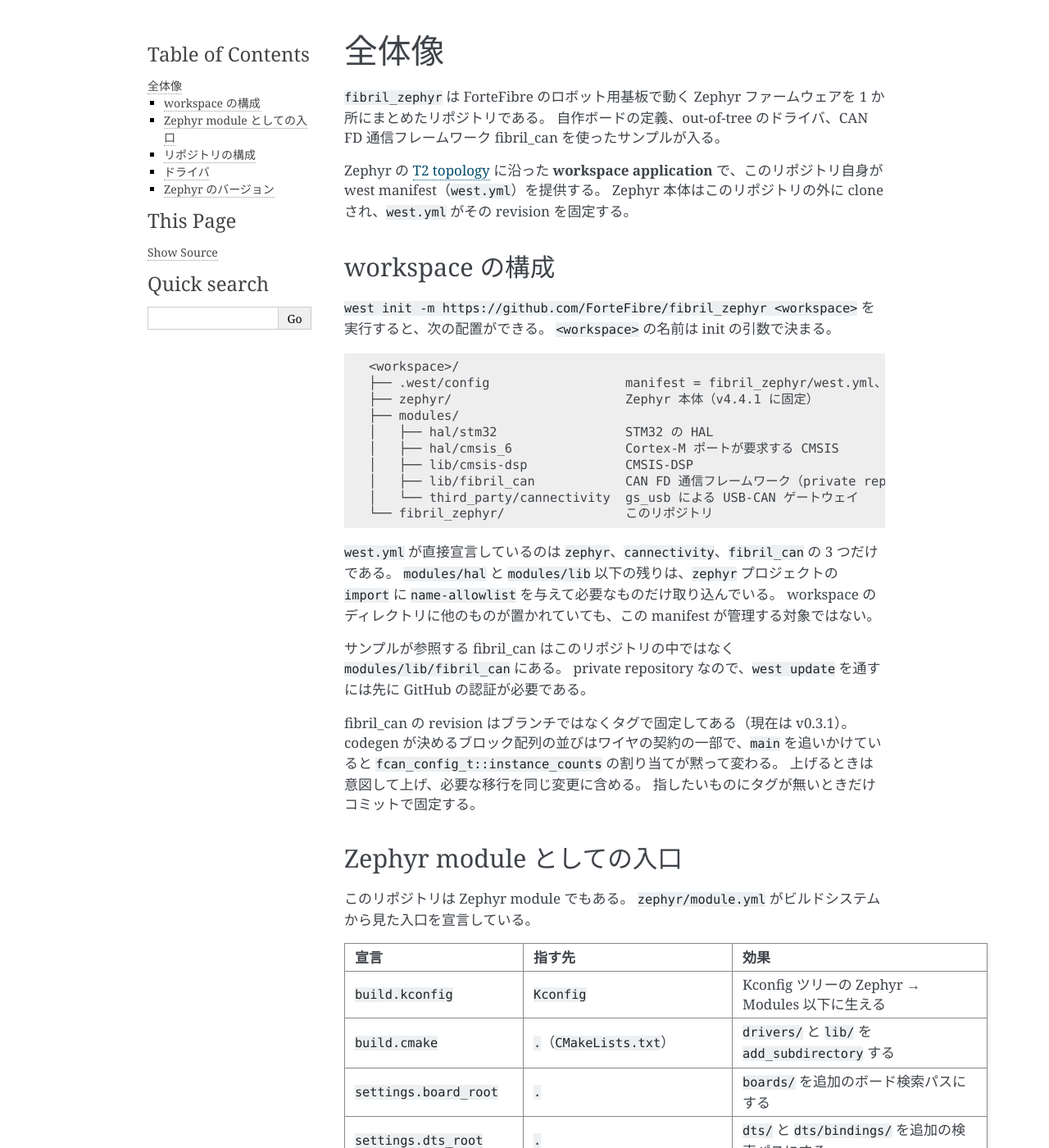
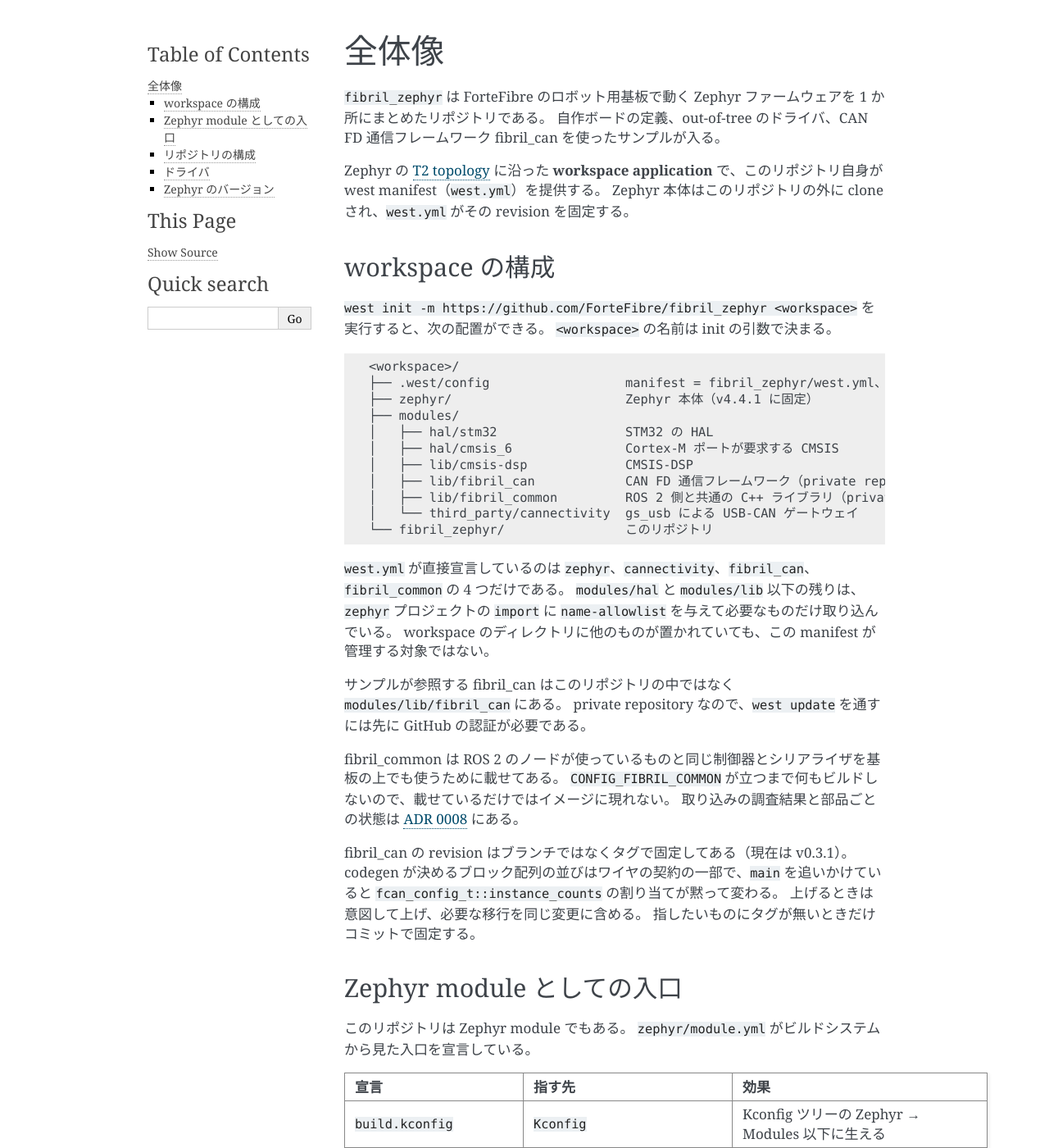
Before and after one commit to ForteFibre/fibril_zephyr, a Sphinx documentation site: the page built from doc/overview.md, in a window 1280 px wide and 1400 px high. Shown: the whole window at 82% size. Built offline with Sphinx 7.4.7, drawn with Linux system fonts in a browser that asks for light colours.

Commit message:
chore(west): fibril_common を workspace に足す
ROS 2 側と共通の制御器を基板でも使うための土台。CONFIG_FIBRIL_COMMON が
立つまで何もビルドしないので、載せた時点では既存のイメージは 1 バイトも
変わらない。

タグではなくコミットで固定するのは、Zephyr module の入口を含むタグがまだ
無いためである。1.0.19 はそれより前を指している。

fibril_can と同じく private なので、CI の App トークンのスコープにも足す。
これが無いと west update が CI で落ちる。

Co-Authored-By: Claude Opus 5 (1M context) <noreply@anthropic.com>

````diff
--- a/doc/overview.md
+++ b/doc/overview.md
@@ -20,16 +20,21 @@ Zephyr 本体はこのリポジトリの外に clone され、`west.yml` がそ
 │   ├── hal/cmsis_6               Cortex-M ポートが要求する CMSIS
 │   ├── lib/cmsis-dsp             CMSIS-DSP
 │   ├── lib/fibril_can            CAN FD 通信フレームワーク（private repo）
+│   ├── lib/fibril_common         ROS 2 側と共通の C++ ライブラリ（private repo）
 │   └── third_party/cannectivity  gs_usb による USB-CAN ゲートウェイ
 └── fibril_zephyr/                このリポジトリ
 ```
 
-`west.yml` が直接宣言しているのは `zephyr`、`cannectivity`、`fibril_can` の 3 つだけである。
+`west.yml` が直接宣言しているのは `zephyr`、`cannectivity`、`fibril_can`、`fibril_common` の 4 つだけである。
 `modules/hal` と `modules/lib` 以下の残りは、`zephyr` プロジェクトの `import` に `name-allowlist` を与えて必要なものだけ取り込んでいる。
 workspace のディレクトリに他のものが置かれていても、この manifest が管理する対象ではない。
 
 サンプルが参照する fibril_can はこのリポジトリの中ではなく `modules/lib/fibril_can` にある。
 private repository なので、`west update` を通すには先に GitHub の認証が必要である。
+
+fibril_common は ROS 2 のノードが使っているものと同じ制御器とシリアライザを基板の上でも使うために載せてある。
+`CONFIG_FIBRIL_COMMON` が立つまで何もビルドしないので、載せているだけではイメージに現れない。
+取り込みの調査結果と部品ごとの状態は [ADR 0008](adr/0008-fibril-common-integration.md) にある。
 
 fibril_can の revision はブランチではなくタグで固定してある（現在は v0.3.1）。
 codegen が決めるブロック配列の並びはワイヤの契約の一部で、`main` を追いかけていると `fcan_config_t::instance_counts` の割り当てが黙って変わる。
````
Also changed, not shown: README.md (+1 -1 lines), west.yml (+9 -0 lines), 1 other file.
